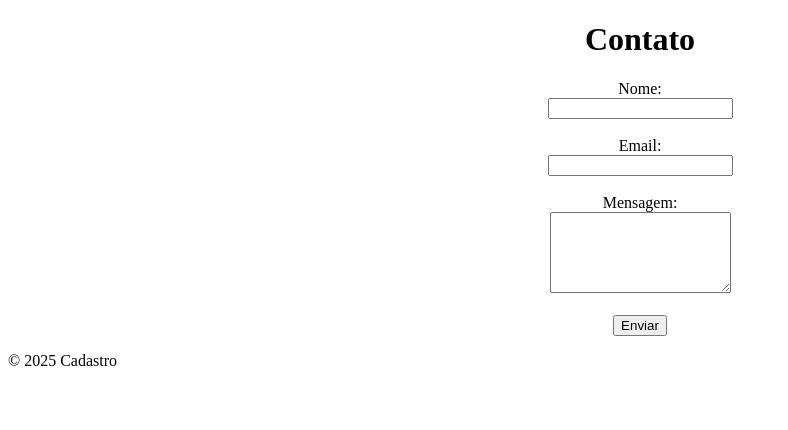
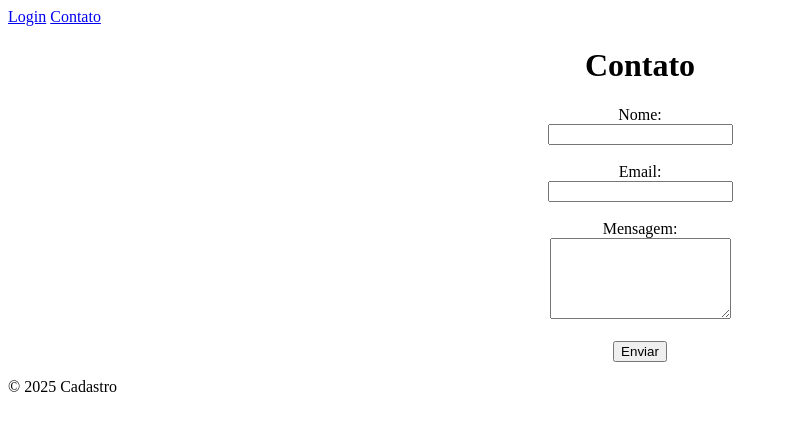
Before and after one commit to Annyyzinha/Cadastro, a plain HTML site: page contact.html in a window 1280 px wide. Shown: the whole page, without its empty margins (0-788 px from the left). Drawn offline with Linux system fonts and the light colour scheme.

Commit message:
alteracao

```diff
--- a/contact.html
+++ b/contact.html
@@ -7,6 +7,10 @@
 
 </head>
 <body>
+    <nav>
+        <a href="login.html">Login</a>
+        <a href="contact.html">Contato</a>
+    </nav>
     <header>
         <center><h1>Contato</h1></center>
     </header>
```
Also changed, not shown: login.html (+4 -0 lines).
